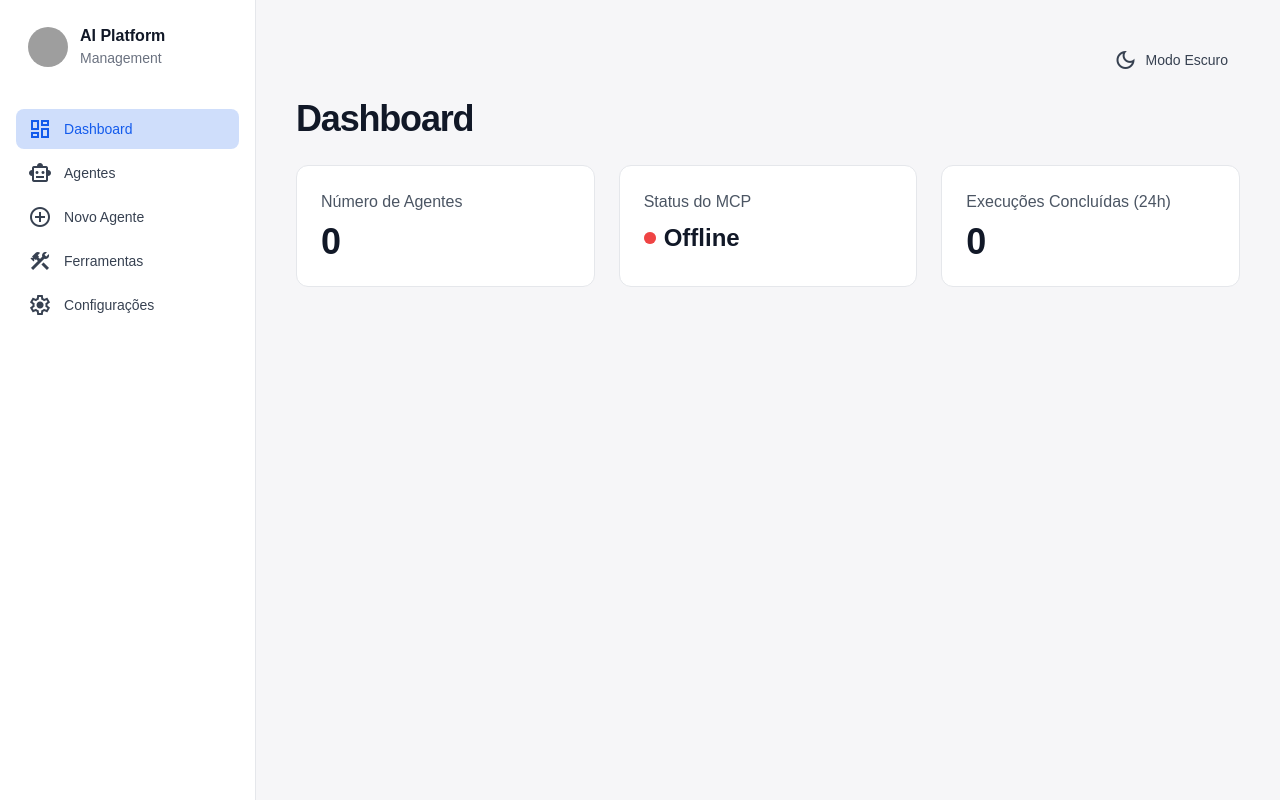
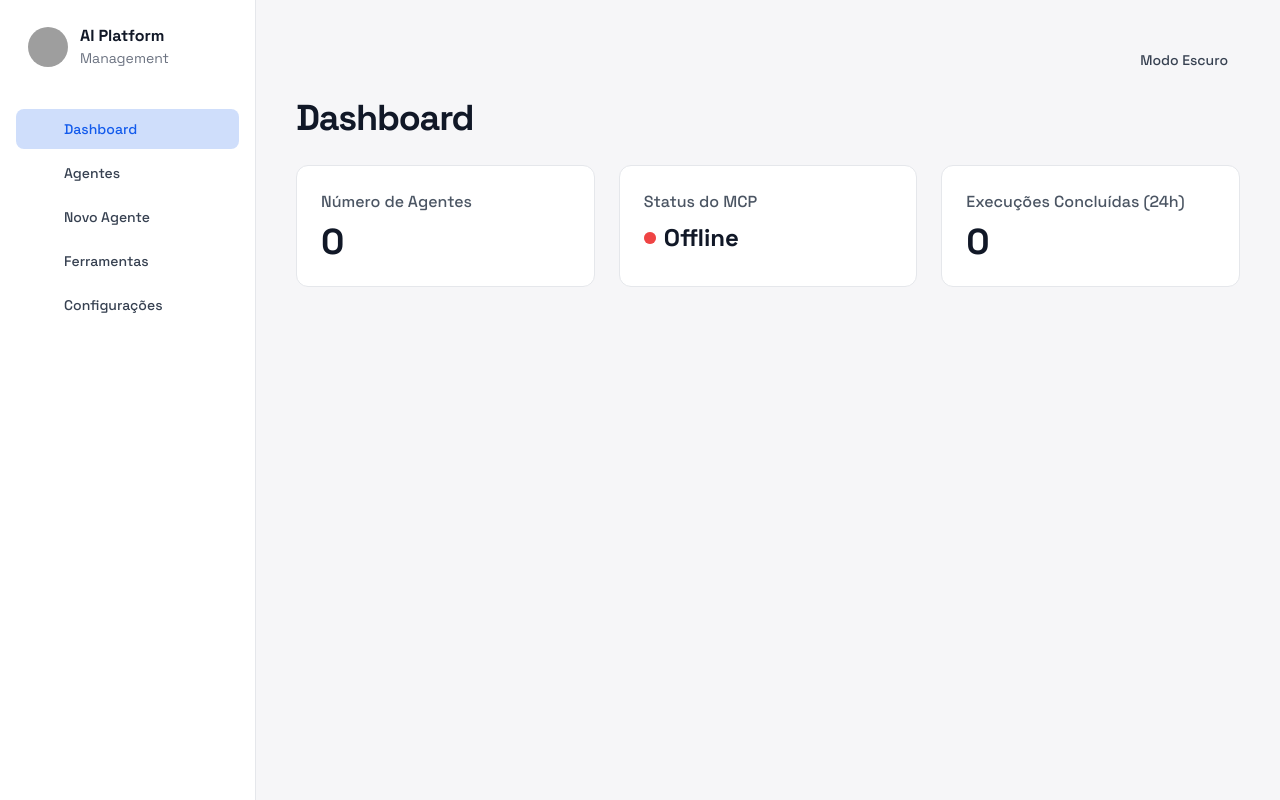
Before and after one commit to WeslleySebastiao/front-ai-manager, a React (Vite) app: page / in a window 1280 px wide. Built offline with nearby package versions, Linux system fonts and the light colour scheme; no server answers; grey boxes are pictures that could not be loaded.

Commit message:
BUG: Arrumado a ordem dos import

```diff
--- a/src/index.css
+++ b/src/index.css
@@ -1,6 +1,6 @@
+@import url('https://fonts.googleapis.com/css2?family=Space+Grotesk:wght@300..700&display=swap');
+@import url('https://fonts.googleapis.com/css2?family=Material+Symbols+Outlined');
+
 @tailwind base;
 @tailwind components;
 @tailwind utilities;
-
-@import url('https://fonts.googleapis.com/css2?family=Space+Grotesk:wght@300..700&display=swap');
-@import url('https://fonts.googleapis.com/css2?family=Material+Symbols+Outlined');
```
